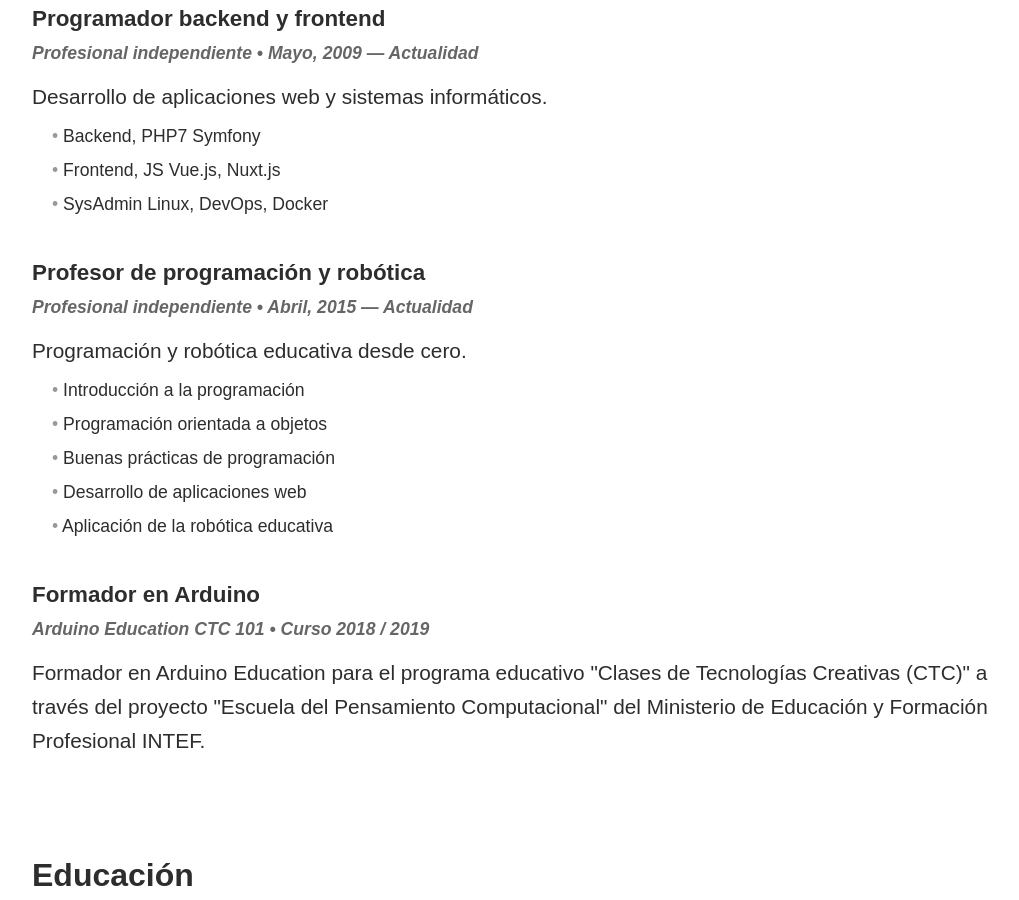
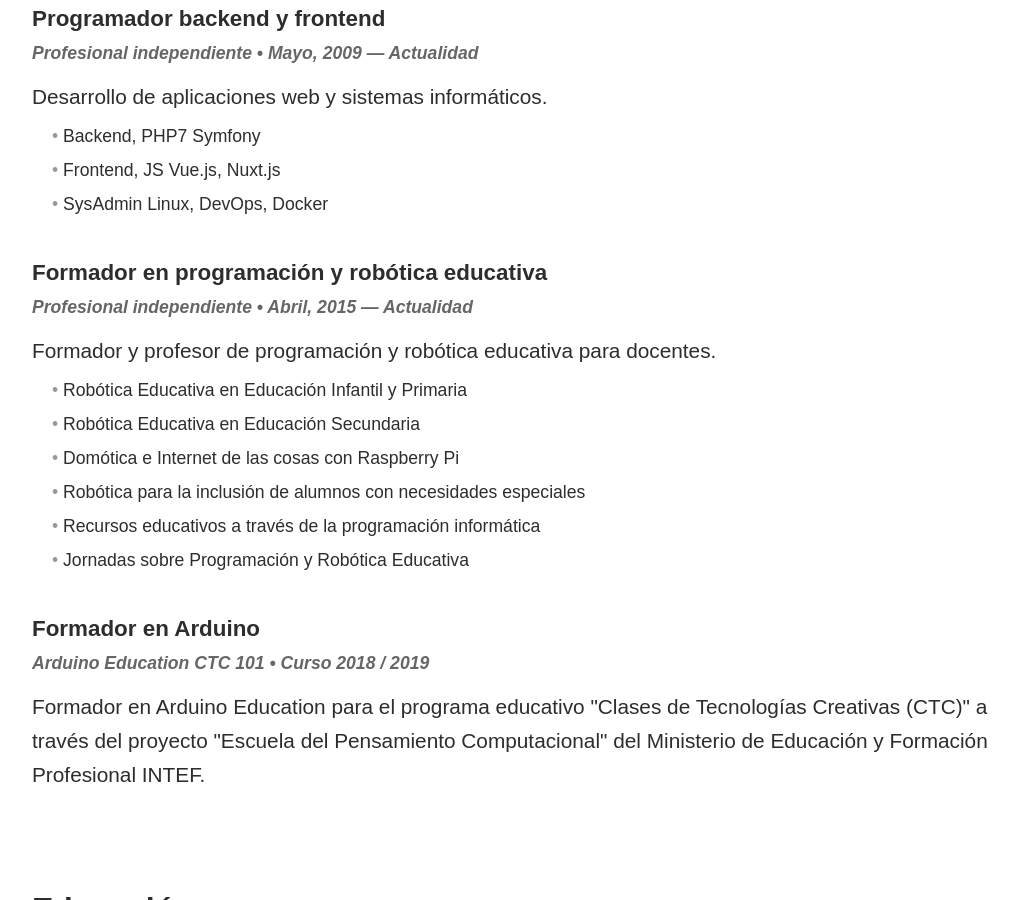
Before and after one commit to migueabellan/migueabellan.github.io, a Jekyll site: the page built from index.html, in a window 1280 px wide and 900 px high, scrolled down 642 px. Shown: the whole window, without its empty margins (111-1130 px from the left). Built offline with Jekyll 4.4.1, drawn with Linux system fonts in a browser that asks for light colours; nearby versions of some CDN libraries.

Commit message:
Update experience

```diff
--- a/_data/experience.yml
+++ b/_data/experience.yml
@@ -7,16 +7,17 @@
     - Frontend, JS Vue.js, Nuxt.js
     - SysAdmin Linux, DevOps, Docker
 
-- company: Profesor de programación y robótica
+- company: Formador en programación y robótica educativa
   position: Profesional independiente
   duration: Abril, 2015 &mdash; Actualidad
-  summary: Programación y robótica educativa desde cero.
+  summary: Formador y profesor de programación y robótica educativa para docentes.
   items:
-    - Introducción a la programación
-    - Programación orientada a objetos
-    - Buenas prácticas de programación
-    - Desarrollo de aplicaciones web
-    - Aplicación de la robótica educativa
+    - <a href="https://www.programoergosum.es/formaciones/iniciacion-a-la-robotica-en-educacion-primaria/" target="_blank">Robótica Educativa en Educación Infantil y Primaria</a>
+    - <a href="https://www.programoergosum.es/formaciones/iniciacion-a-la-robotica-en-educacion-secundaria/" target="_blank">Robótica Educativa en Educación Secundaria</a>
+    - <a href="https://www.programoergosum.es/formaciones/programacion-en-python-con-raspberry-pi/" target="_blank">Domótica e Internet de las cosas con Raspberry Pi</a>
+    - <a href="https://www.programoergosum.es/formaciones/robotica-para-la-integracion-de-alumnos-con-nee/" target="_blank">Robótica para la inclusión de alumnos con necesidades especiales</a>
+    - <a href="https://www.programoergosum.es/formaciones/recursos-educativos-mediante-la-programacion/" target="_blank">Recursos educativos a través de la programación informática</a>
+    - <a href="https://www.programoergosum.es/formaciones/jornadas-sobre-programacion-y-robotica-en-murcia/" target="_blank">Jornadas sobre Programación y Robótica Educativa</a>
 
 - company: Formador en Arduino
   position: Arduino Education CTC 101
```
